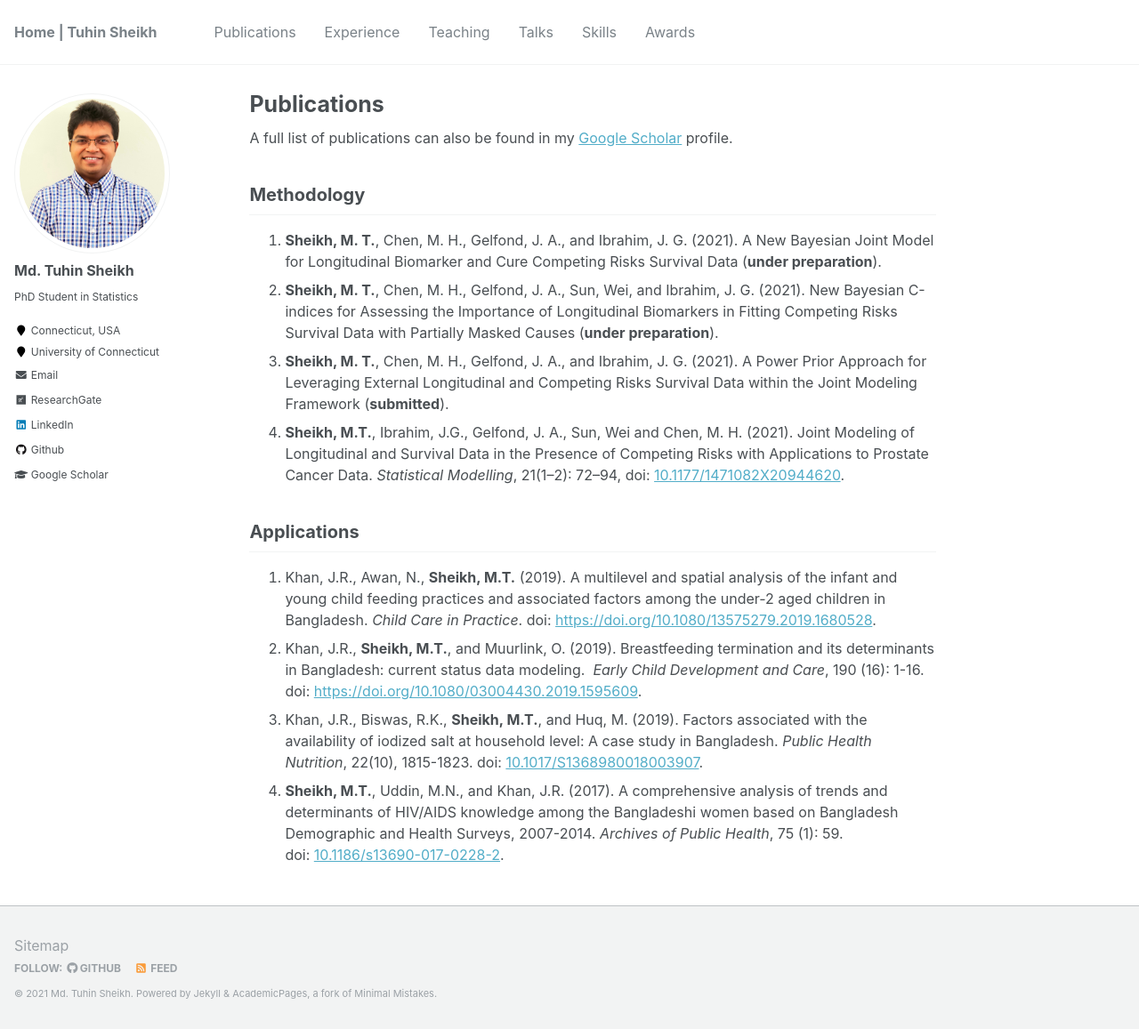
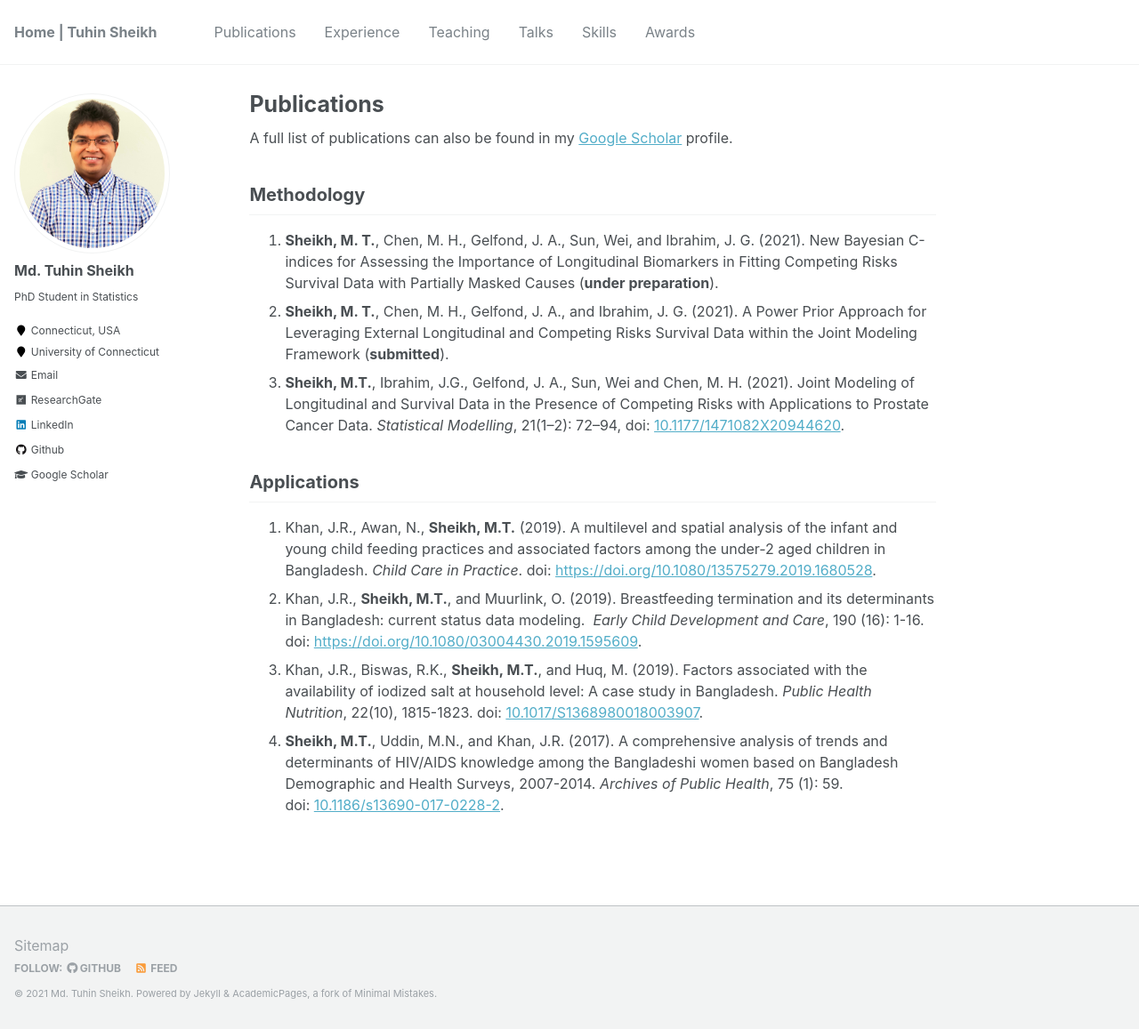
Before and after one commit to mdtuhinsheikh/mdtuhinsheikh.github.io, a Jekyll site: the page built from _pages/publications.md, in a window 1280 px wide and 1157 px high. Shown: the whole window at 89% size. Built offline with Jekyll 4.4.1, drawn with Linux system fonts in a browser that asks for light colours.

Commit message:
Update publications.md

```diff
--- a/_pages/publications.md
+++ b/_pages/publications.md
@@ -8,7 +8,6 @@ A full list of publications can also be found in my
 [Google Scholar](https://scholar.google.com/citations?user=PAaEqSkAAAAJ&hl=en) profile.
 
 ## Methodology
-1. **Sheikh, M. T.**, Chen, M. H., Gelfond, J. A., and Ibrahim, J. G. (2021). A New Bayesian Joint Model for Longitudinal Biomarker and Cure Competing Risks Survival Data (**under preparation**).
 1. **Sheikh, M. T.**, Chen, M. H., Gelfond, J. A., Sun, Wei, and Ibrahim, J. G. (2021). New Bayesian C-indices for Assessing the Importance of Longitudinal Biomarkers in Fitting Competing Risks  Survival Data with Partially Masked Causes (**under preparation**).
 1. **Sheikh, M. T.**, Chen, M. H., Gelfond, J. A., and Ibrahim, J. G. (2021). A Power Prior Approach for Leveraging External Longitudinal and Competing Risks Survival Data within the Joint Modeling Framework (**submitted**).
 1. **Sheikh, M.T.**, Ibrahim, J.G., Gelfond, J. A., Sun, Wei and Chen, M. H. (2021). Joint Modeling of Longitudinal and Survival Data in the Presence of Competing Risks with Applications to Prostate Cancer Data. *Statistical Modelling*, 21(1–2): 72–94, doi: [10.1177/1471082X20944620](https://journals.sagepub.com/doi/10.1177/1471082X20944620).
```
